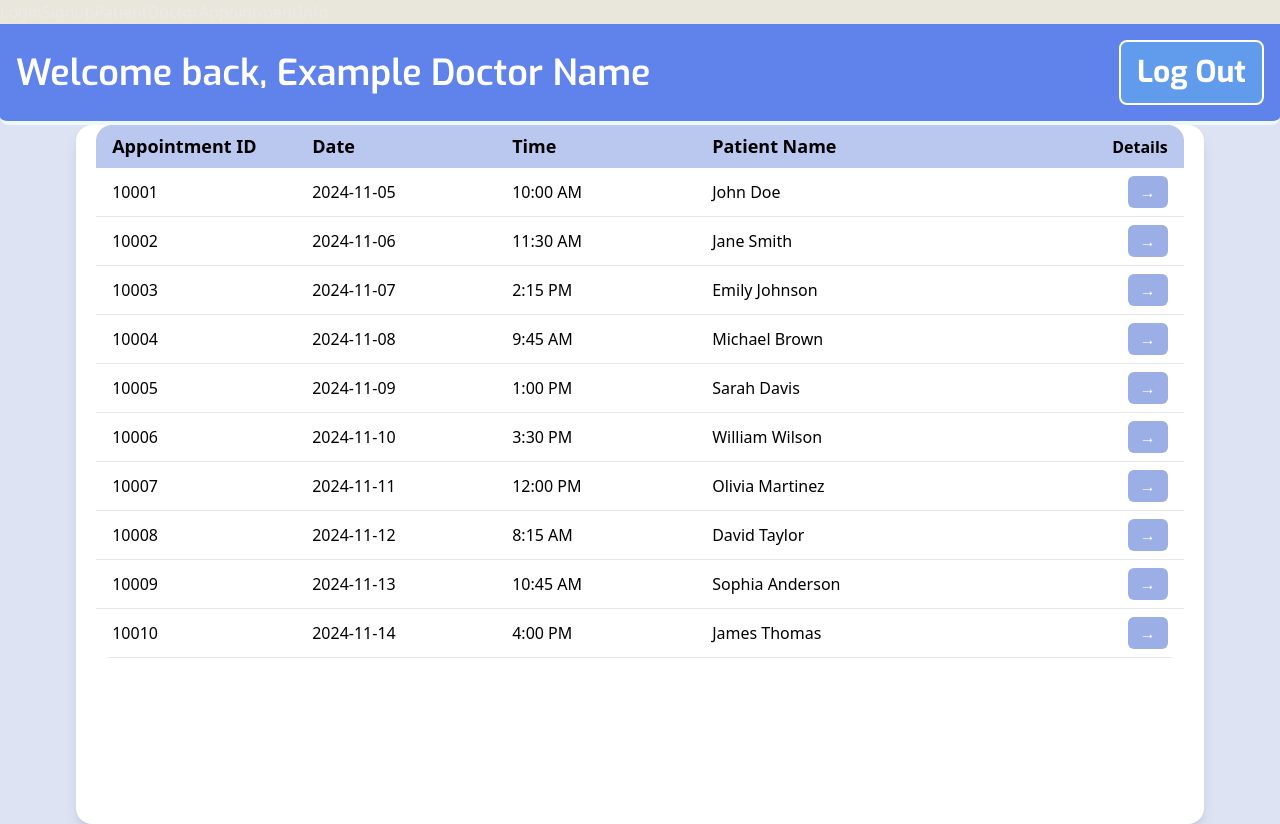
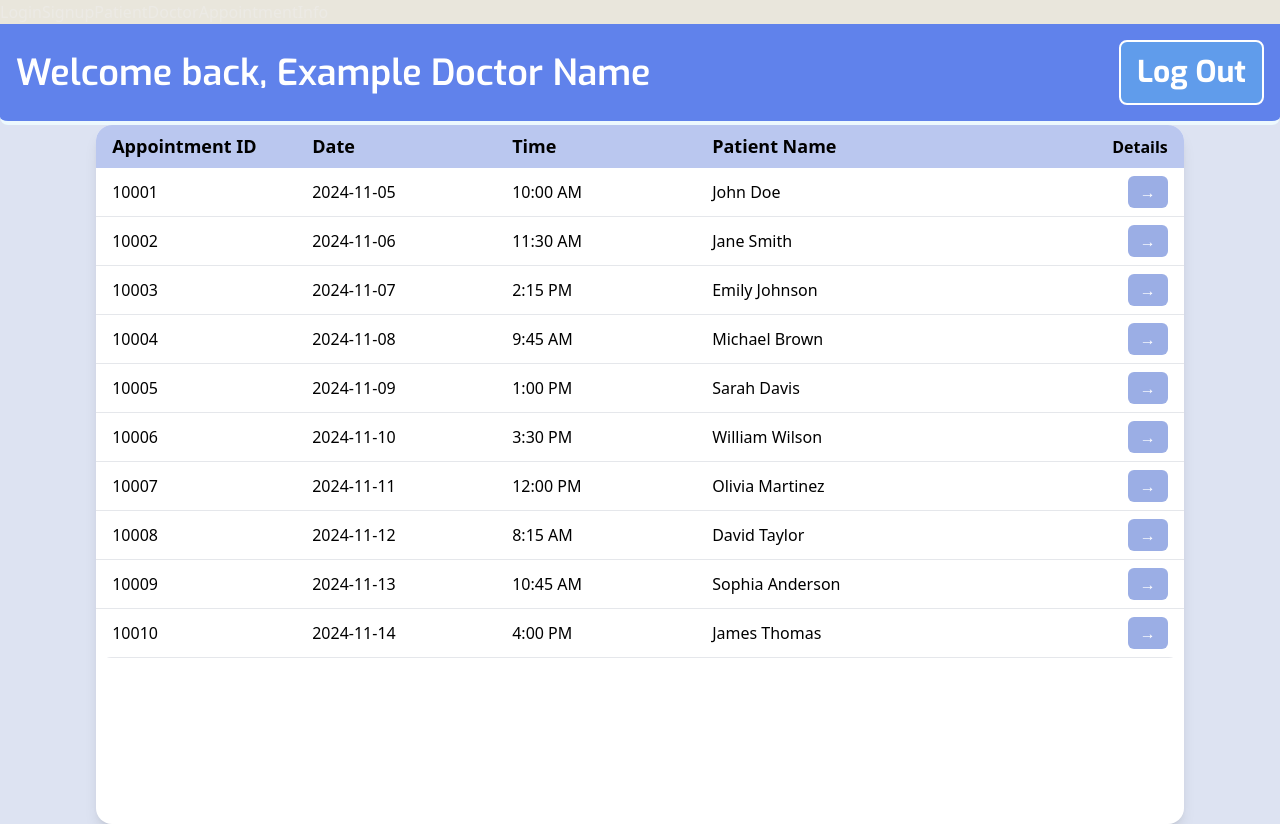
Before and after one commit to sbhujang-ucsc/circle, a Next.js app in the folder circle/: page /doctor in a window 1280 px wide. Built offline with nearby package versions, Linux system fonts and the light colour scheme; no server answers.

Commit message:
fixed ui bug on doctor landing page

```diff
--- a/circle/app/doctor/page.tsx
+++ b/circle/app/doctor/page.tsx
@@ -44,7 +44,7 @@ const DoctorLanding = () => {
         </button>
       </div>
       {/* Appointment Table */}
-      <div className="bg-white flex-grow px-[20px] mx-auto shadow-lg rounded-2xl">
+      <div className="bg-white flex-grow mx-auto shadow-lg rounded-2xl">
         <table className="w-full border-collapse rounded-2xl overflow-hidden">
           <thead>
             <tr className="bg-[#bac7ef] text-left mx-[-30px]">
```
